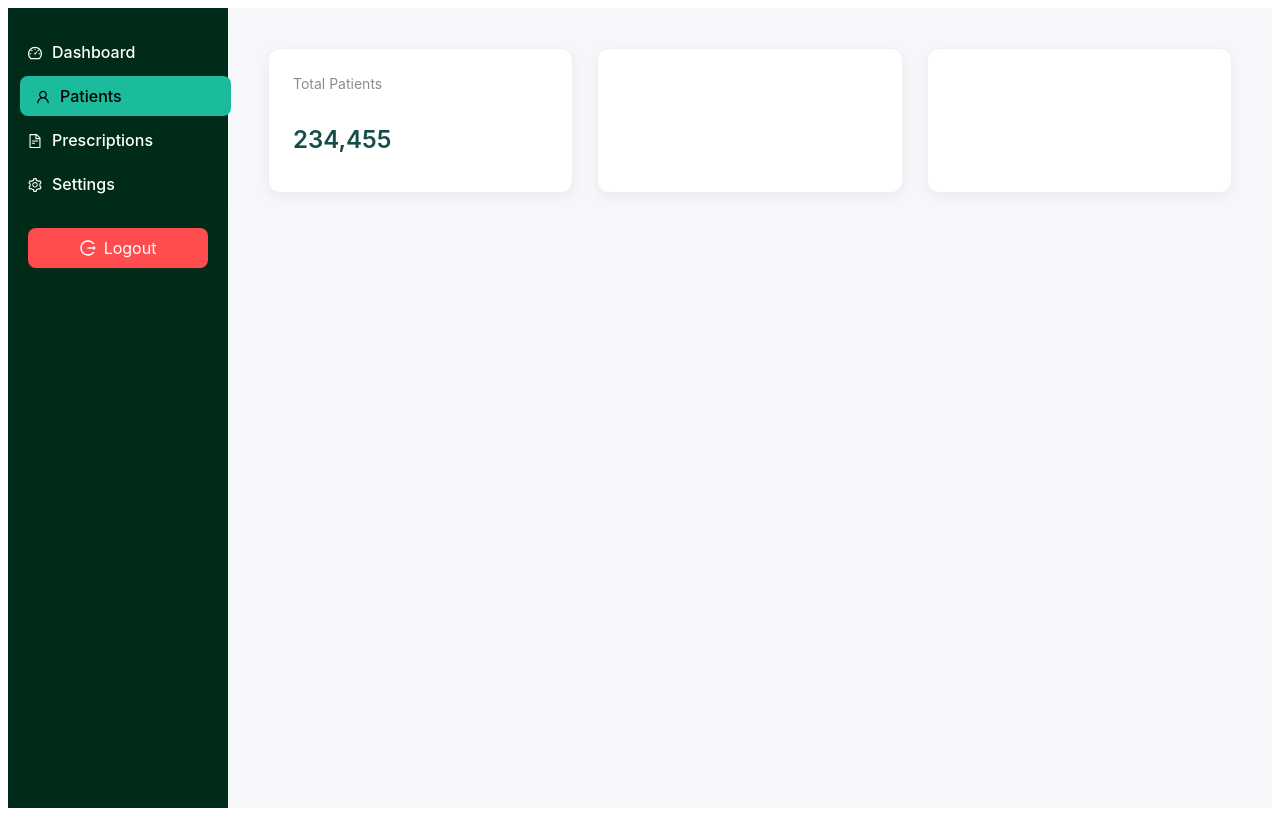
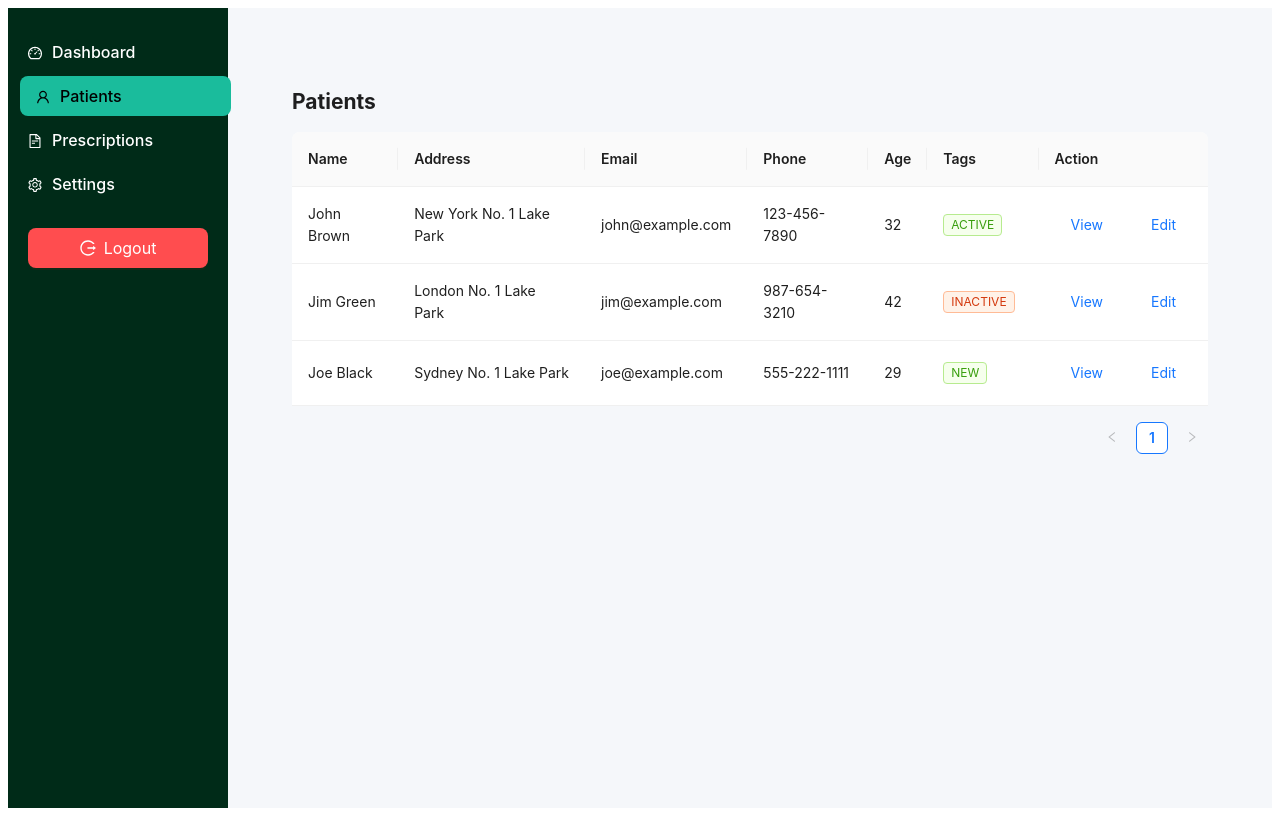
Before and after one commit to zeezaglobal/prescription_front, a React (Vite) app: page /dashboard in a window 1280 px wide. Both pictures are taken after a click on the item "Patients". Built offline with nearby package versions, Linux system fonts and the light colour scheme.

Commit message:
Added patient list

```diff
--- a/src/pages/Dashboard.jsx
+++ b/src/pages/Dashboard.jsx
@@ -6,20 +6,37 @@ import {
   SettingOutlined,
   LogoutOutlined,
 } from '@ant-design/icons';
+import { useState } from 'react';
 import { useNavigate } from 'react-router-dom';
 import './Dashboard.css'; // Make sure this points to the final responsive CSS
-
+import DashboardView from './DashboardComponents/DashboardView';
+import PatientsView from './DashboardComponents/PatientsView';
+import PrescriptionsView from './DashboardComponents/PrescriptionsView';
+import SettingsView from './DashboardComponents/SettingsView';
 const { Sider, Content } = Layout;
 const { Title, Text } = Typography;
 
 const Dashboard = () => {
   const navigate = useNavigate();
-
+  const [selectedKey, setSelectedKey] = useState('1');
   const handleLogout = () => {
     localStorage.removeItem('jwt_token');
     navigate('/login');
   };
-
+  const renderContent = () => {
+    switch (selectedKey) {
+      case '1':
+        return <DashboardView />;
+      case '2':
+        return <PatientsView />;
+      case '3':
+        return <PrescriptionsView />;
+      case '4':
+        return <SettingsView />;
+      default:
+        return null;
+    }
+  };
   return (
     <Layout className="dashboard-main">
       <Sider
@@ -31,7 +48,8 @@ const Dashboard = () => {
       >
         <Menu
           mode="vertical"
-          defaultSelectedKeys={['1']}
+          selectedKeys={[selectedKey]}
+          onClick={({ key }) => setSelectedKey(key)}
           className="custom-menu"
         >
           <Menu.Item key="1" icon={<DashboardOutlined />}>
@@ -63,16 +81,7 @@ const Dashboard = () => {
       </Sider>
 
       <Layout>
-        <Content className="dashboard-content">
-          <div className="cards-container">
-            <Card className="stat-card">
-              <Text type="secondary">Total Patients</Text>
-              <Title level={3} style={{ color: '#134e4a' }}>234,455</Title>
-            </Card>
-            <Card className="stat-card"></Card>
-            <Card className="stat-card"></Card>
-          </div>
-        </Content>
+        <Content className="dashboard-content">{renderContent()}</Content>
       </Layout>
     </Layout>
   );
--- /dev/null
+++ b/src/pages/DashboardComponents/DashboardView.jsx
@@ -0,0 +1,18 @@
+import { Card, Typography } from 'antd';
+
+const { Title, Text } = Typography;
+
+const DashboardView = () => {
+  return (
+    <div className="cards-container">
+      <Card className="stat-card">
+        <Text type="secondary">Total Patients</Text>
+        <Title level={3} style={{ color: '#134e4a' }}>234,455</Title>
+      </Card>
+      <Card className="stat-card"></Card>
+      <Card className="stat-card"></Card>
+    </div>
+  );
+};
+
+export default DashboardView;
--- /dev/null
+++ b/src/pages/DashboardComponents/PatientsView.jsx
@@ -0,0 +1,78 @@
+import React from 'react';
+import { Table, Tag, Space, Button } from 'antd';
+
+const { Column } = Table;
+
+const data = [
+  {
+    key: '1',
+    name: 'John Brown',
+    address: 'New York No. 1 Lake Park',
+    email: 'john@example.com',
+    phone: '123-456-7890',
+    age: 32,
+    tags: ['active'],
+  },
+  {
+    key: '2',
+    name: 'Jim Green',
+    address: 'London No. 1 Lake Park',
+    email: 'jim@example.com',
+    phone: '987-654-3210',
+    age: 42,
+    tags: ['inactive'],
+  },
+  {
+    key: '3',
+    name: 'Joe Black',
+    address: 'Sydney No. 1 Lake Park',
+    email: 'joe@example.com',
+    phone: '555-222-1111',
+    age: 29,
+    tags: ['new'],
+  },
+];
+
+const PatientsView = () => {
+  return (
+    <div style={{ padding: 24 }}>
+      <h2>Patients</h2>
+      <Table dataSource={data} pagination={{ pageSize: 5 }}>
+        <Column title="Name" dataIndex="name" key="name" />
+        <Column title="Address" dataIndex="address" key="address" />
+        <Column title="Email" dataIndex="email" key="email" />
+        <Column title="Phone" dataIndex="phone" key="phone" />
+        <Column title="Age" dataIndex="age" key="age" />
+        <Column
+          title="Tags"
+          dataIndex="tags"
+          key="tags"
+          render={(tags) => (
+            <>
+              {tags.map((tag) => {
+                let color = tag === 'inactive' ? 'volcano' : 'green';
+                return (
+                  <Tag color={color} key={tag}>
+                    {tag.toUpperCase()}
+                  </Tag>
+                );
+              })}
+            </>
+          )}
+        />
+        <Column
+          title="Action"
+          key="action"
+          render={(_, record) => (
+            <Space size="middle">
+              <Button type="link">View</Button>
+              <Button type="link">Edit</Button>
+            </Space>
+          )}
+        />
+      </Table>
+    </div>
+  );
+};
+
+export default PatientsView;
--- /dev/null
+++ b/src/pages/DashboardComponents/PrescriptionsView.jsx
@@ -0,0 +1,5 @@
+const PrescriptionsView = () => {
+    return <div className="prescriptions-view">Prescriptions view</div>;
+  };
+
+  export default PrescriptionsView;
--- /dev/null
+++ b/src/pages/DashboardComponents/SettingsView.jsx
@@ -0,0 +1,5 @@
+const SettingsView = () => {
+    return <div className="settings-view">Settings view</div>;
+  };
+
+  export default SettingsView;
```
